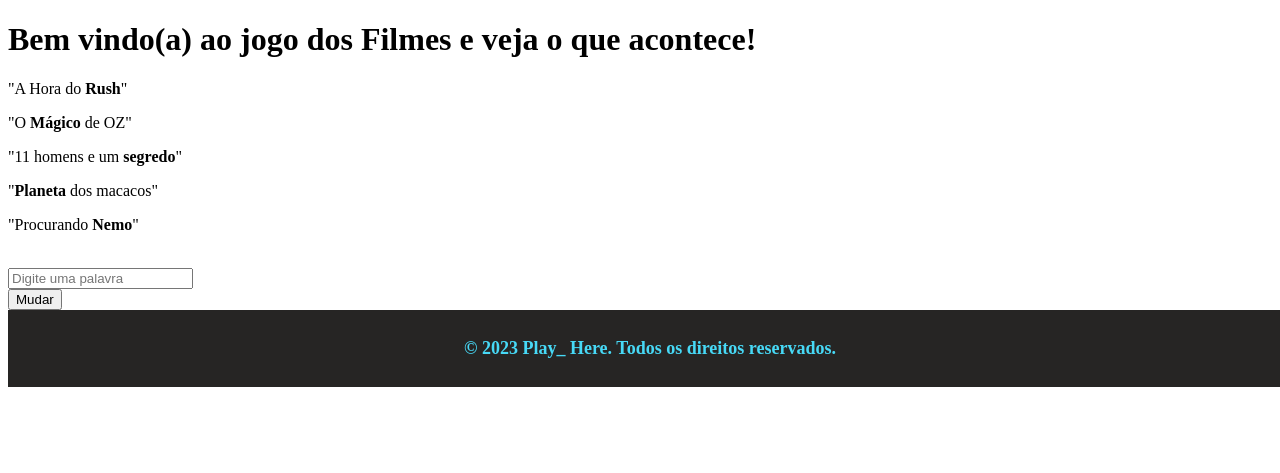
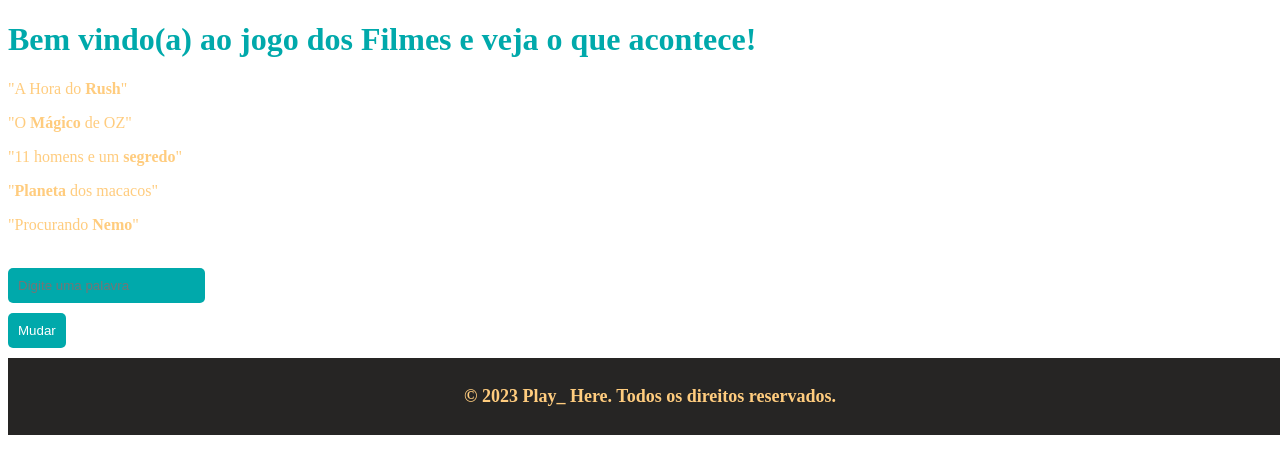
Before and after one commit to FernandesThalita/troca-de-palavras-jogo, a plain HTML site: page index.html in a window 1280 px wide. Shown: the part 51-524 px from the top of the page. Drawn offline with Linux system fonts and the light colour scheme.

Commit message:
Update index.html

```diff
--- a/index.html
+++ b/index.html
@@ -7,30 +7,32 @@
     <title>Troca Palavras Jogo</title>
 
  <style>
-
     footer {
       background-color: #262524;
       padding: 10px;
       text-align: center;
-  color:#f0860d;
+      color: #f0860d;
       font-size: 18px;
       font-weight: 600;
       left: 0;
       bottom: 0;
       width: 100%;
     }
-footer,header b{
+
+    footer,
+    header b {
       color: #47d9f6;
     }
 
-         header{
+    header {
       display: flex;
       justify-content: space-between;
       background-color: #262524;
       padding: 10px;
       align-items: center;
     }
-header #link-home{
+
+    header #link-home {
       font-weight: 500;
       text-decoration: none;
       color: #fff;
@@ -38,16 +40,18 @@ header #link-home{
       padding: 10px 20px 10px 20px;
       border-radius: 5px;
       box-shadow: 0px 3px 0px 0px #0a90ab;
+    }
 
-}
-header #link-home:hover{
+    header #link-home:hover {
       background-color: #47d9f6;
       color: #05859f;
       transition: 0.5s;
     }
-header #link-home:active{
+
+    header #link-home:active {
       box-shadow: none;
     }
+
     /* header */
     .container-header {
       display: flex;
@@ -71,6 +75,32 @@ header #link-home:active{
       font-weight: 600;
     }
 
+    h1 {
+      color: #00a9ab;
+    }
+
+    p {
+      color: #ffcc7e;
+    }
+
+    input[type="text"],
+    button {
+      background-color: #00a9ab;
+      color: #fff;
+      padding: 10px;
+      border-radius: 5px;
+      border: none;
+      margin-bottom: 10px;
+    }
+
+    button:hover {
+      background-color: #47d9f6;
+      transition: 0.5s;
+    }
+
+    footer p {
+      color: #ffcc7e;
+    }
   </style>
 </head>
 <body>
```
Lines whose indentation alone changed are shown as unchanged.
